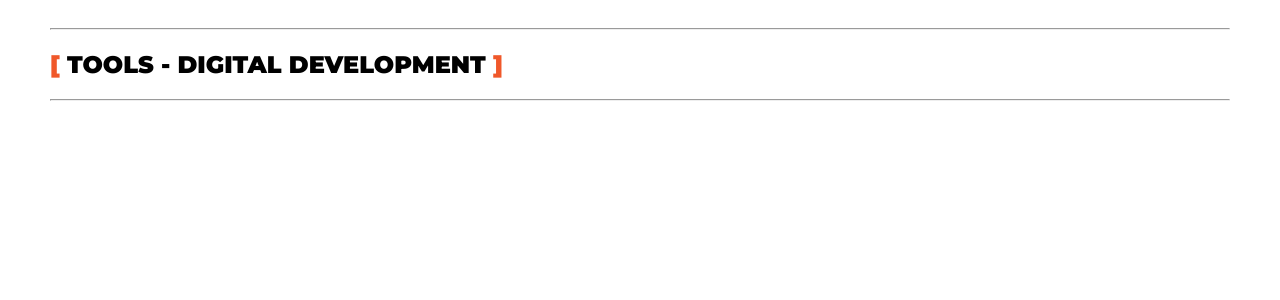
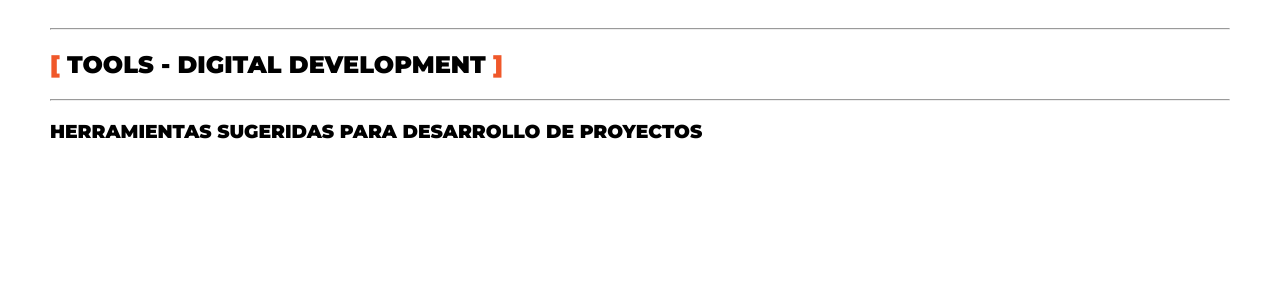
Before and after one commit to innoceanmexico/workflow, a Next.js app: page /tools in a window 1280 px wide. Shown: the top 300 px of the page. Built offline with nearby package versions, Linux system fonts and the light colour scheme; no server answers.

Commit message:
Cambio estilos

```diff
--- a/pages/about.js
+++ b/pages/about.js
@@ -25,10 +25,10 @@ export default function About() {
           <Link href="/tools" as={process.env.BACKEND_URL + '/'}>
             <a><span className="lnr lnr-plus-circle"></span> TOOLS</a>
           </Link>
-          <Link href="/proceso" as={process.env.BACKEND_URL + '/'}>
+          <Link href="/" as={process.env.BACKEND_URL + '/'}>
             <a><span className="lnr lnr-plus-circle"></span> PROYECTOS</a>
           </Link>
-          <Link href="/proceso" as={process.env.BACKEND_URL + '/'}>
+          <Link href="/" as={process.env.BACKEND_URL + '/'}>
             <a><span className="lnr lnr-plus-circle"></span> DATA</a>
           </Link>
           <Link href="/" as={process.env.BACKEND_URL + '/'}>
--- a/pages/tools.js
+++ b/pages/tools.js
@@ -17,8 +17,7 @@ export default function Proceso() {
           </span>
         </h2>
         <hr/>
-        <div style={{ height: 500 }}>
-        </div>
+        <h3>HERRAMIENTAS SUGERIDAS PARA DESARROLLO DE PROYECTOS</h3>
       </div>
     </Layout>
   )
```
Also changed, not shown: pages/proyectos.js (added).
